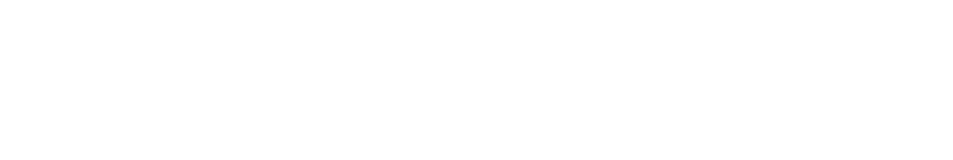
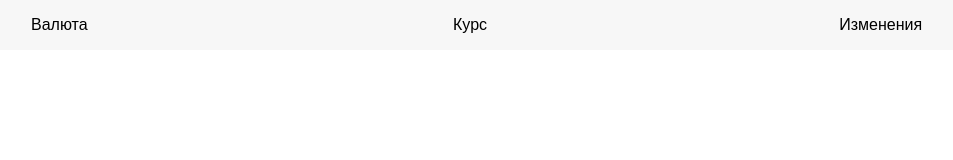
Before and after one commit to voskanvl/golden-point, a plain HTML site: page index.html in a window 1280 px wide. Shown: the whole page, without its empty margins (170-1123 px from the left). Drawn offline with Linux system fonts and the light colour scheme.

Commit message:
add header

```diff
--- a/index.html
+++ b/index.html
@@ -9,6 +9,13 @@
         <title>Document</title>
     </head>
     <body>
+        <header class="item fix">
+            <div class="row">
+                <div>Валюта</div>
+                <div>Курс</div>
+                <div>Изменения</div>
+            </div>
+        </header>
         <ul id="container"></ul>
         <div id="tooltip"></div>
         <script src="main.js"></script>
```
